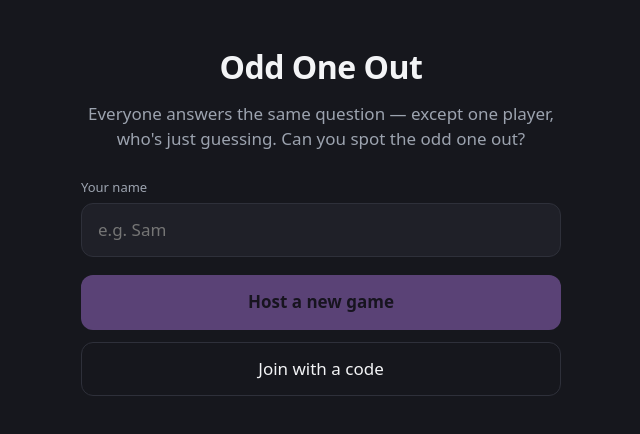
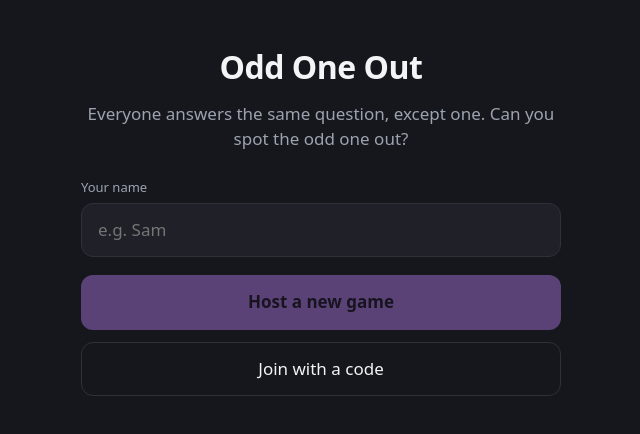
Before and after one commit to swescot/odd-one-out, a React (Vite) app: page / in a window 1280 px wide. Shown: the top 434 px of the page, without its empty margins (319-959 px from the left). Built offline with nearby package versions, Linux system fonts and the light colour scheme.

Commit message:
feat: shorten home subtitle
Co-Authored-By: Claude Opus 4.8 <noreply@anthropic.com>

```diff
--- a/src/screens/Home.tsx
+++ b/src/screens/Home.tsx
@@ -32,8 +32,8 @@ export function Home({ onStart }: HomeProps) {
       <header className="brand">
         <h1>Odd One Out</h1>
         <p className="tagline">
-          Everyone answers the same question — except one player, who's just
-          guessing. Can you spot the odd one out?
+          Everyone answers the same question, except one. Can you spot the odd
+          one out?
         </p>
       </header>
 
```
